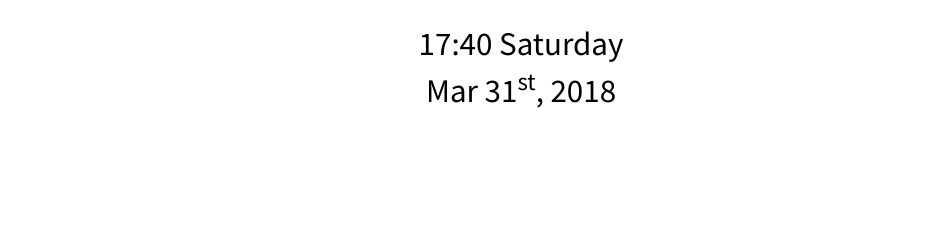
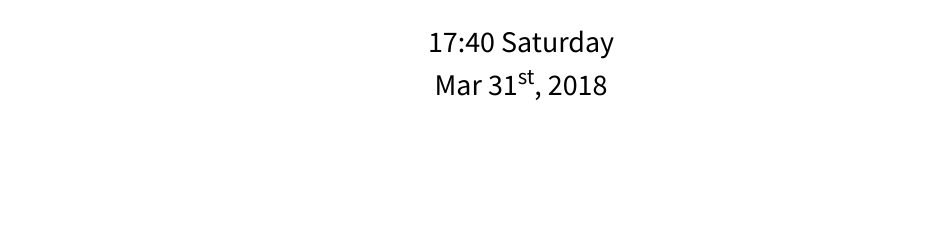
Before and after one commit to getrobotsolutions/SAT, a plain HTML site: page maincontents.htm in a window 1280 px wide. Shown: the top 247 px of the page, 334-1280 px from the left. Drawn offline with Linux system fonts and the light colour scheme; no server answers.

Commit message:
Fixed Language Bar

```diff
--- a/css/Main.css
+++ b/css/Main.css
@@ -180,7 +180,7 @@ footer img {
 }
 
 .date-time{
-	float: right !important;margin-top: 20px;float: right;text-align: center;font-size: 33px;color: black;
+	float: right !important;margin-top: 20px;float: right;text-align: center;font-size: 30px;color: black;
 }
 
 a.button {
--- a/maincontents.htm
+++ b/maincontents.htm
@@ -7,19 +7,13 @@
     <script language="JavaScript" type="text/javascript" src="Scripts/BaseCommand.js"></script>
     <script language="JavaScript" type="text/javascript" src="Scripts/BaseEvent.js"></script>
     <script language="JavaScript" type="text/javascript" src="Scripts/LogConsole.js"></script>
-    <script language="JavaScript" type="text/javascript" src="Scripts/custom.js"></script>
-    <!--<script language="JavaScript" type="text/javascript" src="Scripts/Language.js"></script>-->
+    <script language="JavaScript" type="text/javascript" src="Scripts/Language.js"></script>
     <script type="text/javascript" src="Scripts/jquery-3.3.1.min.js"></script>
     <script language="JavaScript" type="text/javascript" src="maincontents.js"></script>
     <script src="boots/js/bootstrap.min.js"></script>
     <link rel="stylesheet" href="boots/css/bootstrap.min.css">
 
-
-
     <link href="css/Main.css" rel="stylesheet" type="text/css"/>
-
-
-
 </head>
 
 
```
